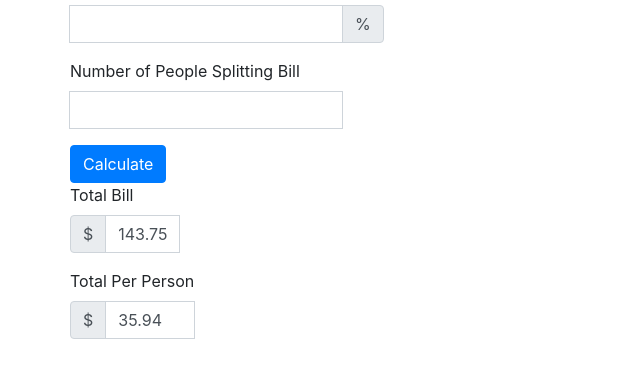
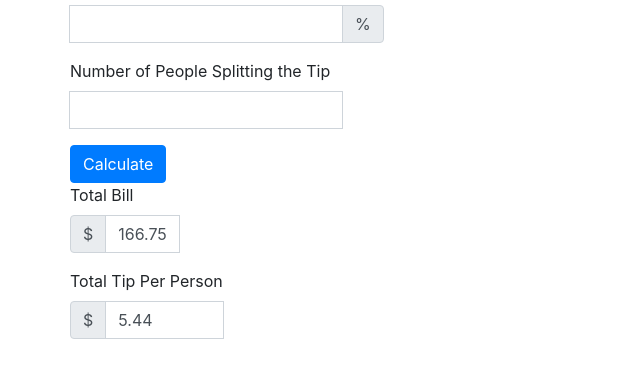
Before and after one commit to boogeybum/tipCalculator, a plain HTML site: page index.html in a window 1280 px wide. Shown: the part 169-546 px from the top of the page, 0-640 px from the left. Drawn offline with nearby package versions, Linux system fonts and the light colour scheme.

Commit message:
altered code so totalPerPerson is for tip amount only divided by number of people to pay

```diff
--- a/assets/js/app.js
+++ b/assets/js/app.js
@@ -1,4 +1,4 @@
-const subtotal = 125;
+const subtotal = 145;
 const tipPercent = 15;
 const numPeople = 4;
 
@@ -6,8 +6,9 @@ function tipCalc(val1, val2, val3) {
   const percentage = val2 / 100;
   const tipAmount = val1 * percentage;
   const total = val1 + tipAmount;
-  const totalPerPerson = total / val3;
+  const totalPerPerson = tipAmount / val3;
 
+  console.log('The subtotal is ' + subtotal);
   console.log('The total with tip is ' + total.toFixed(2));
   console.log('The total per person is ' + totalPerPerson.toFixed(2));
 
--- a/index.html
+++ b/index.html
@@ -46,7 +46,7 @@
 
     <div class="row">
       <div class="col-sm3">
-        <label for="numPeople">Number of People Splitting Bill</label>
+        <label for="numPeople">Number of People Splitting the Tip</label>
         <div class="input-group mb-3">
           <div class="input-group-prepend">
             <!-- <span class="input-group-text">$</span> -->
@@ -82,7 +82,7 @@
 
     <div class="row">
       <div class="col-sm3">
-        <label for="totalPerPerson">Total Per Person</label>
+        <label for="totalPerPerson">Total Tip Per Person</label>
         <div class="input-group mb-3">
           <div class="input-group-prepend">
             <span class="input-group-text">$</span>
```
